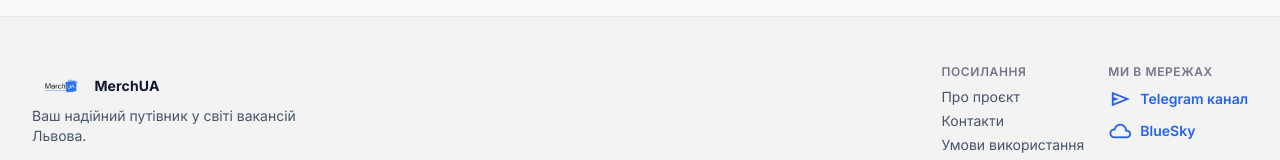
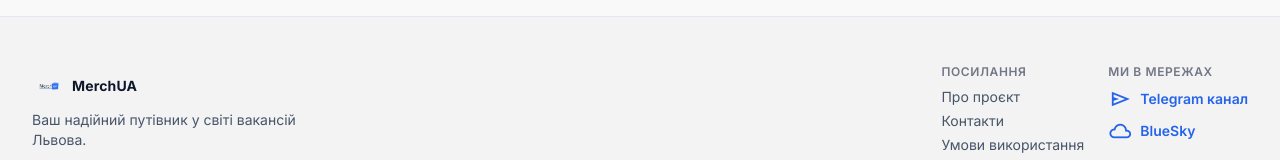
Before and after one commit to LaneranUA/MerchUA, a Next.js app: page / in a window 1280 px wide. Shown: the part 1111-1271 px from the top of the page. Built offline with nearby package versions, Linux system fonts and the light colour scheme; no server answers; the database is empty.

Commit message:
Update site-footer.tsx

```diff
--- a/components/site-footer.tsx
+++ b/components/site-footer.tsx
@@ -6,7 +6,7 @@ export function SiteFooter() {
       <div className="max-w-container-max mx-auto px-margin-mobile md:px-margin-desktop flex flex-col md:flex-row justify-between items-start md:items-center gap-stack-lg">
         <div className="flex flex-col gap-2">
           <div className="flex items-center gap-2">
-            <Image alt="MerchUA" className="h-6 w-auto object-contain" height={24} src="/logo.png" width={24} />
+            <img alt="MerchUA" className="h-8 w-8 object-contain" src="/logo.png" />
             <span className="font-label-md text-label-md font-bold text-text-primary">MerchUA</span>
           </div>
           <p className="font-body-sm text-body-sm text-text-secondary max-w-xs">
```
